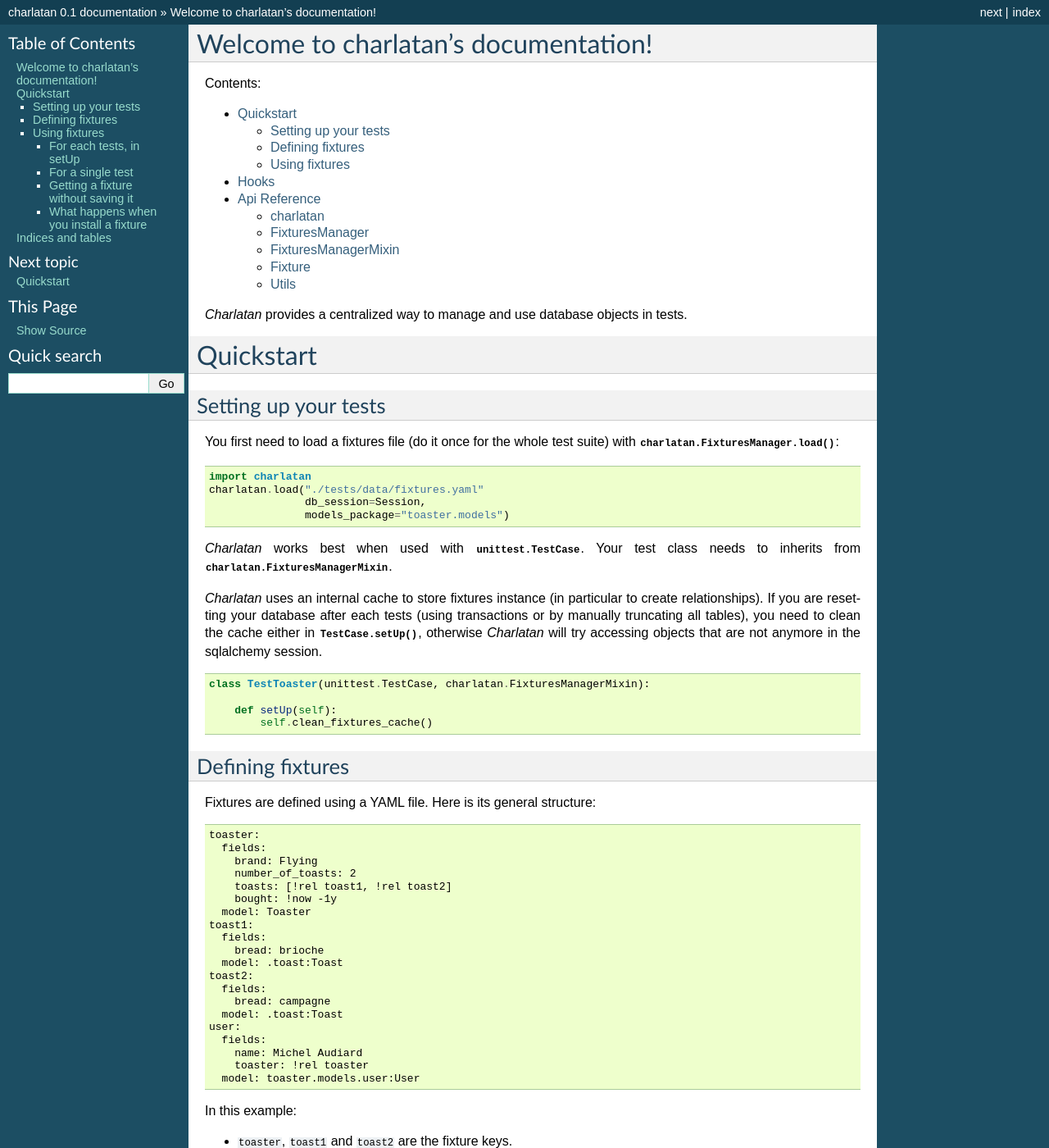
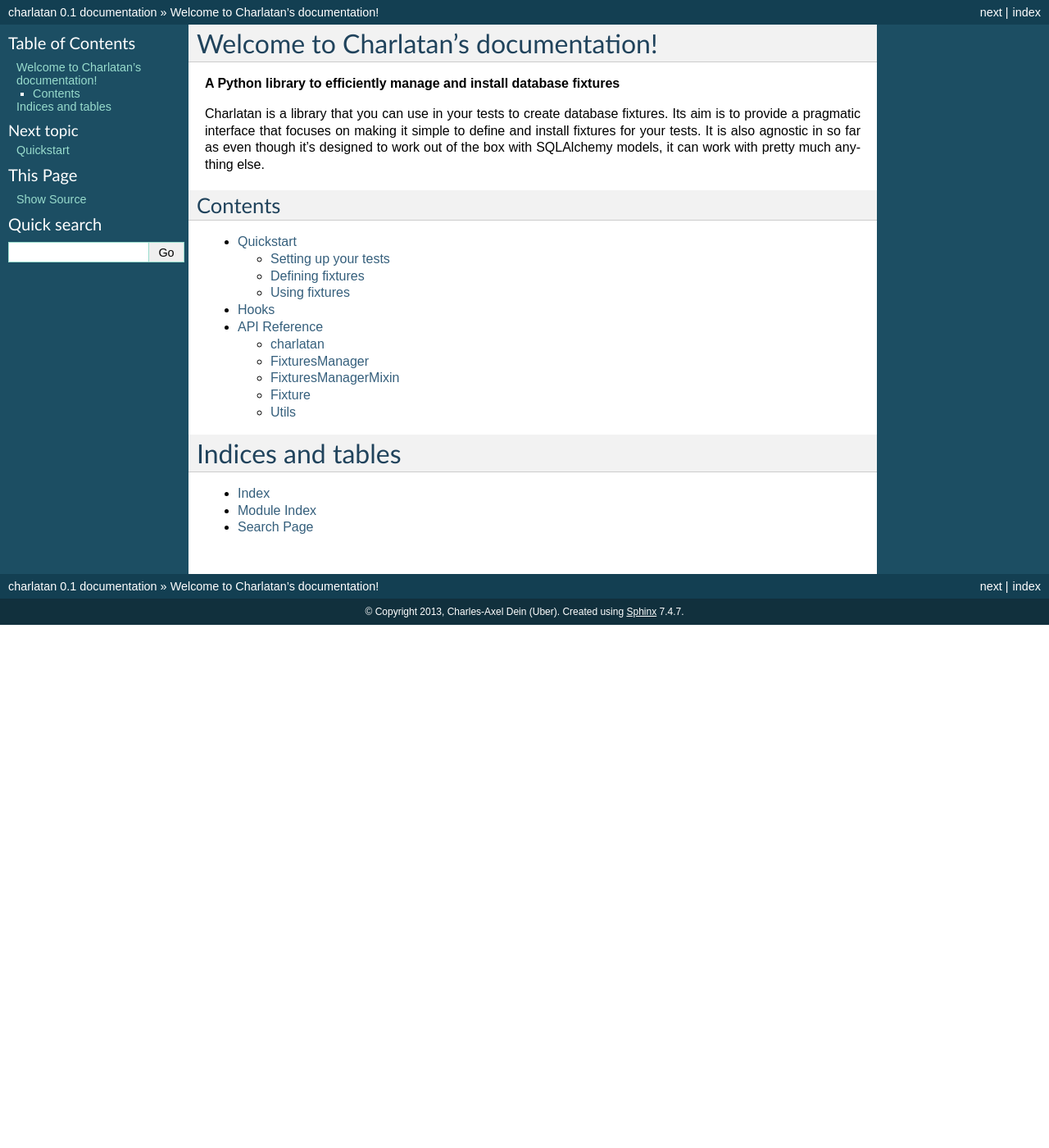
Before and after one commit to uber/charlatan, a Sphinx documentation site: the page built from docs/index.rst, in a window 1280 px wide and 1400 px high. Shown: the whole window at 82% size. Built offline with Sphinx 7.4.7, drawn with Linux system fonts in a browser that asks for light colours; some of the changed text lies outside the part shown.

Commit message:
Fix documentation

```diff
--- a/docs/examples/testcase_with_fixtures.py
+++ b/docs/examples/testcase_with_fixtures.py
@@ -4,9 +4,9 @@ from toaster.models import db_session
 
 import charlatan
 
-charlatan.load_file("./tests/data/fixtures.yaml",
-                    models_package="toaster.models",
-                    db_session=db_session)
+charlatan.load("./tests/data/fixtures.yaml",
+               models_package="toaster.models",
+               db_session=db_session)
 
 
 class TestToaster(unittest.TestCase, charlatan.FixturesManagerMixin):
--- a/docs/index.rst
+++ b/docs/index.rst
@@ -3,23 +3,26 @@
    You can adapt this file completely to your liking, but it should at least
    contain the root `toctree` directive.
 
-Welcome to charlatan's documentation!
+Welcome to Charlatan's documentation!
 =====================================
 
-Contents:
+**A Python library to efficiently manage and install database fixtures**
+
+Charlatan is a library that you can use in your tests to create database
+fixtures. Its aim is to provide a pragmatic interface that focuses on making it
+simple to define and install fixtures for your tests. It is also agnostic in so
+far as even though it's designed to work out of the box with SQLAlchemy models,
+it can work with pretty much anything else.
+
+Contents
+--------
 
 .. toctree::
    :maxdepth: 2
 
-    Quickstart <quickstart>
-    Hooks <hooks>
-    Api Reference <api-reference>
-
-`Charlatan` provides a centralized way to manage and use database objects in
-tests.
-
-
-.. include:: quickstart.rst
+   quickstart
+   hooks
+   api-reference
 
 
 Indices and tables
--- a/setup.py
+++ b/setup.py
@@ -1,7 +1,5 @@
 #!/usr/bin/env python
 from setuptools import setup
-
-__version__ = "0.1"
 
 
 def read_long_description(filename="README.rst"):
@@ -15,13 +13,13 @@ def read_requirements(filename="requirements.txt"):
 
 setup(
     name="charlatan",
-    version=__version__,
+    version="0.1.1",
     author="Charles-Axel Dein",
     author_email="charles@uber.com",
     url="https://github.com/uber/charlatan",
     packages=["charlatan"],
     keywords=["tests", "fixtures", "database"],
-    description="Charlatan is a library to efficiently manage and install database fixtures",
+    description="A Python library to efficiently manage and install database fixtures",
     long_description=read_long_description(),
     install_requires=read_requirements(),
     classifiers=[
```
Also changed, not shown: README.rst (+13 -8 lines), fabfile.py (+30 -2 lines), requirements-dev.txt (+14 -2 lines).
